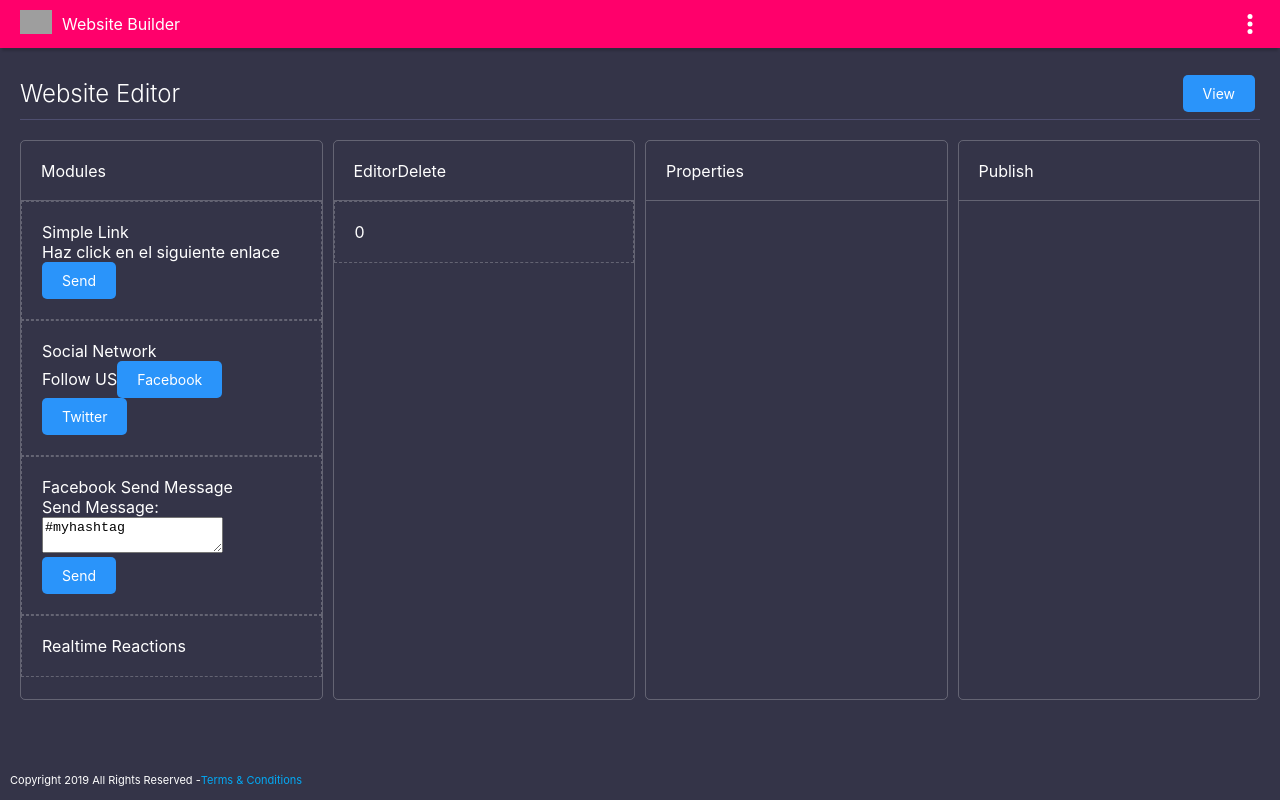
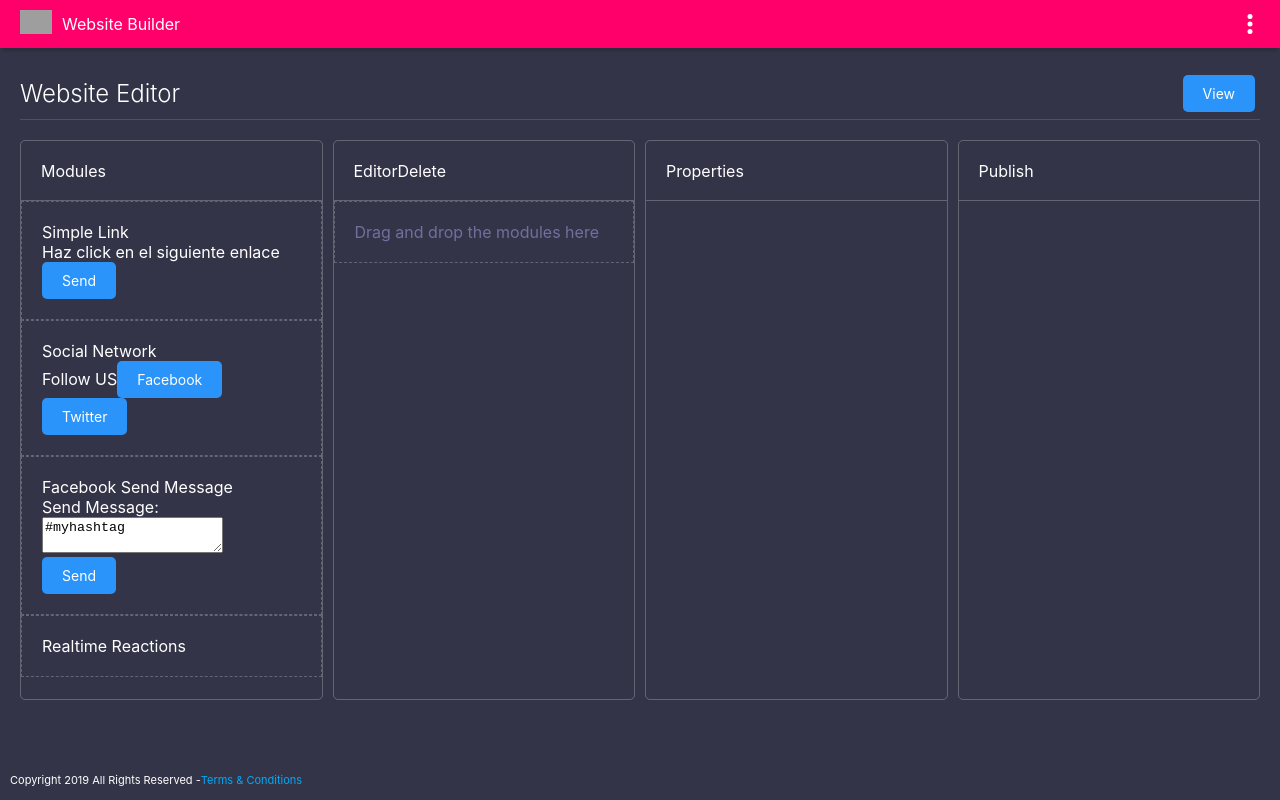
Before and after one commit to claudiogaraycochea/watvwebsitebuilder, a React (Create React App) app: page /websiteEdit/1 in a window 1280 px wide. Built offline with nearby package versions, Linux system fonts and the light colour scheme; no server answers; grey boxes are pictures that could not be loaded.

Commit message:
Drag and Drop

```diff
--- a/src/components/websiteEdit/WebsiteEdit.css
+++ b/src/components/websiteEdit/WebsiteEdit.css
@@ -16,3 +16,7 @@
     width: 100%;
     padding: 20px;
 }
+
+.module-box .message {
+    color: #70709e;
+}
--- a/src/components/websiteEdit/WebsiteEdit.js
+++ b/src/components/websiteEdit/WebsiteEdit.js
@@ -138,7 +138,6 @@ class WebsiteEdit extends Component {
       if(i===row){
 
         if(websiteDraggable[i]!==undefined){
-          console.log('tiene contenido');
           movePosition = true;
         }
 
@@ -153,7 +152,6 @@ class WebsiteEdit extends Component {
       }
 
       if(movePosition===true){
-        console.log('movePosition', movePosition);
         if(nextPosition===-1){
           nextPosition = i;
         }
@@ -177,7 +175,6 @@ class WebsiteEdit extends Component {
               moduleSrc: websiteDraggable[i].moduleSrc
             }
             newWebsiteDraggable[(i+1)]=data;
-            console.log('mover uno mas abajo',websiteDraggable[i]);
             if((i+1)===this.state.websiteDraggableConfig.maxRow){
               maxRow = this.state.websiteDraggableConfig.maxRow+1;
             }
@@ -266,8 +263,7 @@ class WebsiteEdit extends Component {
           onDragStart = {(e) => this.onDragStart(e, i)}
           draggable
           >
-          {i} {moduleItem.moduleKey}
-          {this.getModuleComponent(moduleItem.moduleKey)}
+          {(!moduleItem.moduleKey) ? <div className="message">Drag and drop the modules here</div> : this.getModuleComponent(moduleItem.moduleKey) }
         </div>)
     }
 		return(
```
